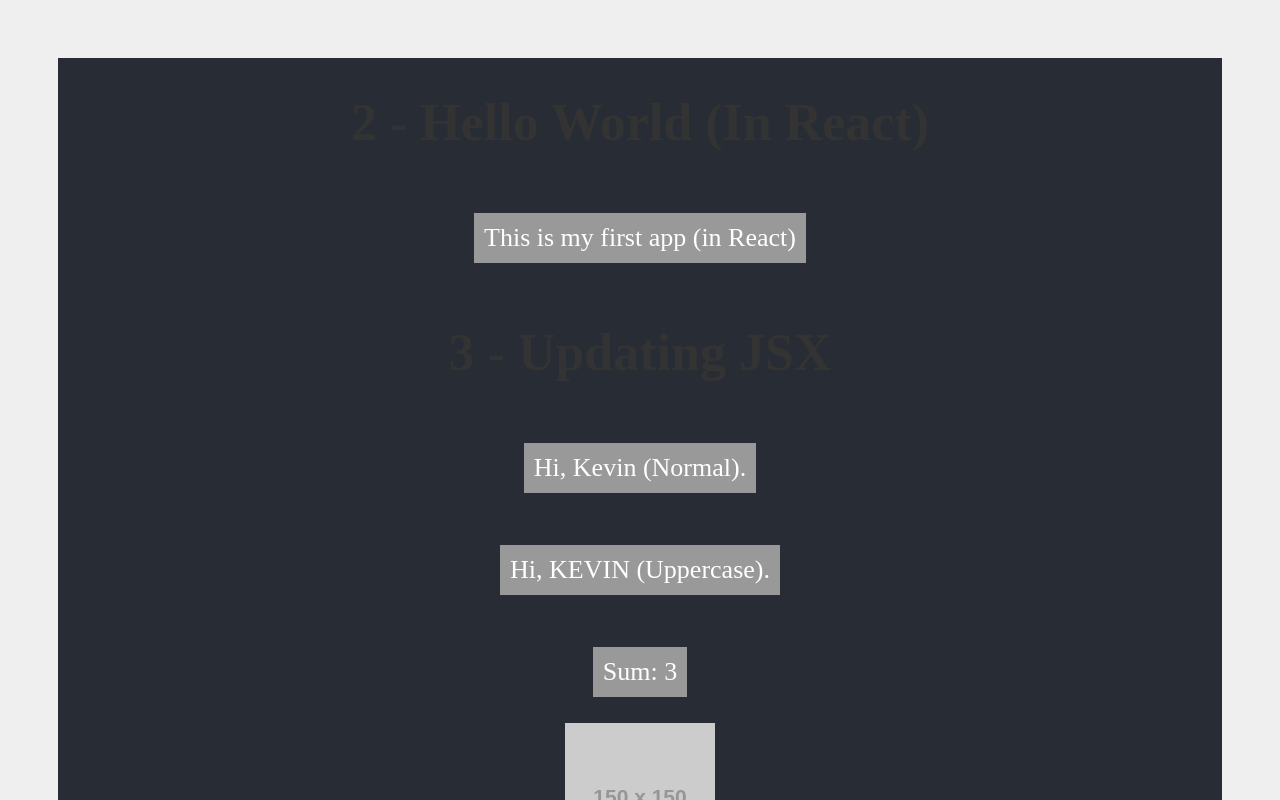
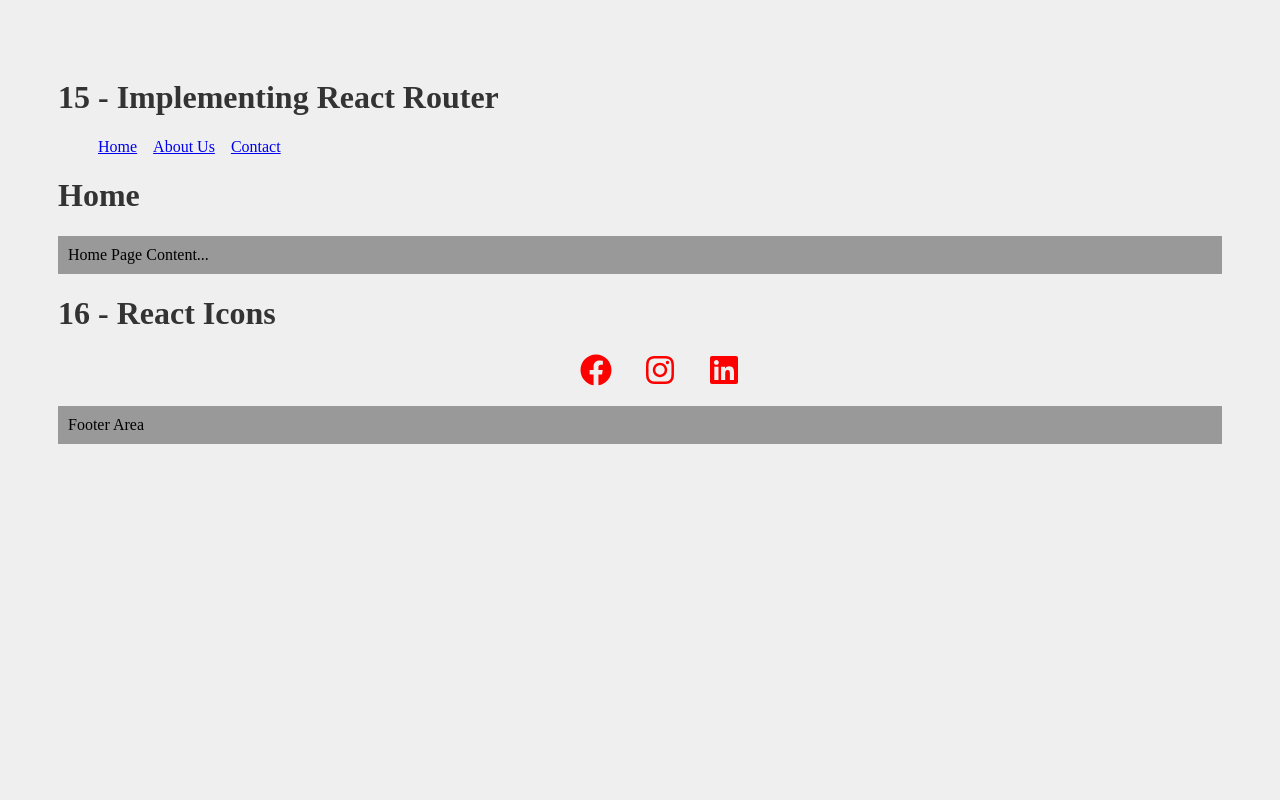
Before and after one commit to KevinWilsonAT/ReactJS-Course-Matheus-Battisti, a React (Create React App) app in the folder Projects/my-project/: page / in a window 1280 px wide. Shown: the top 800 px of the page. Built offline with nearby package versions, Linux system fonts and the light colour scheme.

Commit message:
chore: upload classes 10-07-24, 11-07-24, 15-07-24

```diff
--- a/Projects/my-project/package.json
+++ b/Projects/my-project/package.json
@@ -8,6 +8,8 @@
     "@testing-library/user-event": "^13.5.0",
     "react": "^18.3.1",
     "react-dom": "^18.3.1",
+    "react-icons": "^5.2.1",
+    "react-router-dom": "^6.25.1",
     "react-scripts": "5.0.1",
     "web-vitals": "^2.1.4"
   },
--- a/Projects/my-project/src/App.js
+++ b/Projects/my-project/src/App.js
@@ -1,3 +1,17 @@
+import { BrowserRouter as Router, Routes, Route } from 'react-router-dom';
+
+// Pages Contents
+import Home from './components/pages/Home';
+import About from './components/pages/About';
+import Contact from './components/pages/Contact';
+
+// Pages Parts Layouts
+import Navbar from './components/layout/Navbar';
+import Footer from './components/layout/Footer';
+
+// Commented Code is ommited when uses React Router
+
+/*
 import './App.css';
 import HWorld from './components/HelloWorld';
 import SayMyName from './components/SayMyName'
@@ -11,9 +25,10 @@ import OtherList from './components/OtherList';
 import YourName from './components/YourName';
 import Greetings from './components/Greetings';
 import { useState } from 'react';
+*/
 
 function App() {
-  const name1 = 'Kevin'
+/*  const name1 = 'Kevin'
   const newname = name1.toUpperCase()
 
   function sum(a, b){
@@ -25,8 +40,9 @@ function App() {
   const myItems = ['React', 'Vue', 'Angular']
 
   const [name, setName] = useState()
-
+*/
   return (
+    /*
     <div className="App">
 
       <header className="App-header">
@@ -79,6 +95,24 @@ function App() {
         <YourName setName={setName}/>
         <Greetings name={name} />
     </div>
+    */
+    <Router>
+      <h1> 15 - Implementing React Router</h1>
+      <Navbar />
+      <Routes>
+        <Route exact path="/" element={
+          <Home />
+        } />
+        <Route path="/about" element={
+          <About />
+        } />
+        <Route path="/contact" element={
+          <Contact />
+        } />
+      </Routes>
+      <h1> 16 - React Icons</h1>
+      <Footer />
+    </Router>
   );
 }
 
--- /dev/null
+++ b/Projects/my-project/src/components/layout/Footer.js
@@ -0,0 +1,17 @@
+import {FaFacebook, FaInstagram, FaLinkedin} from 'react-icons/fa'
+import styles from './Footer.module.css'
+
+function Footer(){
+    return (
+        <footer>
+            <ul className={styles.social_list}>
+                <li> <FaFacebook /> </li>
+                <li> <FaInstagram /> </li>
+                <li> <FaLinkedin /> </li>
+            </ul>
+            <p>Footer Area</p>
+        </footer>
+    )
+}
+
+export default Footer
--- /dev/null
+++ b/Projects/my-project/src/components/layout/Footer.module.css
@@ -0,0 +1,16 @@
+.social_list{
+    display: flex;
+    justify-content: center;
+    align-items: center;
+    list-style: none;
+}
+
+.social_list li {
+    margin: 0 1em;
+}
+
+.social_list svg {
+    font-size: 2em;
+    cursor: pointer;
+    color: red;
+}
--- /dev/null
+++ b/Projects/my-project/src/components/layout/Navbar.js
@@ -0,0 +1,21 @@
+import { Link } from "react-router-dom"
+import styles from './Navbar.module.css'
+
+function Navbar(){
+    return (
+        <ul className={styles.list}>
+            <li className={styles.item}>
+                <Link to="/"> Home </Link>
+            </li>
+            <li className={styles.item}>
+                <Link to="/about"> About Us </Link>
+            </li>
+            <li className={styles.item}>
+                <Link to="/contact"> Contact </Link>
+            </li>
+        </ul>
+    )
+
+}
+
+export default Navbar
--- /dev/null
+++ b/Projects/my-project/src/components/layout/Navbar.module.css
@@ -0,0 +1,8 @@
+.list {
+    display: flex;
+    list-style: none;
+}
+
+.item {
+    margin-right: 1em;
+}
--- /dev/null
+++ b/Projects/my-project/src/components/pages/About.js
@@ -0,0 +1,10 @@
+function About(){
+    return(
+        <div>
+            <h1>About</h1>
+            <p>About Page Content...</p>
+        </div>
+    )
+}
+
+export default About
--- /dev/null
+++ b/Projects/my-project/src/components/pages/Contact.js
@@ -0,0 +1,10 @@
+function Contact(){
+    return(
+        <div>
+            <h1>Contact</h1>
+            <p>Contact Page Content...</p>
+        </div>
+    )
+}
+
+export default Contact
--- /dev/null
+++ b/Projects/my-project/src/components/pages/Home.js
@@ -0,0 +1,10 @@
+function Home(){
+    return(
+        <div>
+            <h1>Home</h1>
+            <p>Home Page Content...</p>
+        </div>
+    )
+}
+
+export default Home
```
Also changed, not shown: 2 other files (tests, documents, lock files or other folders).
